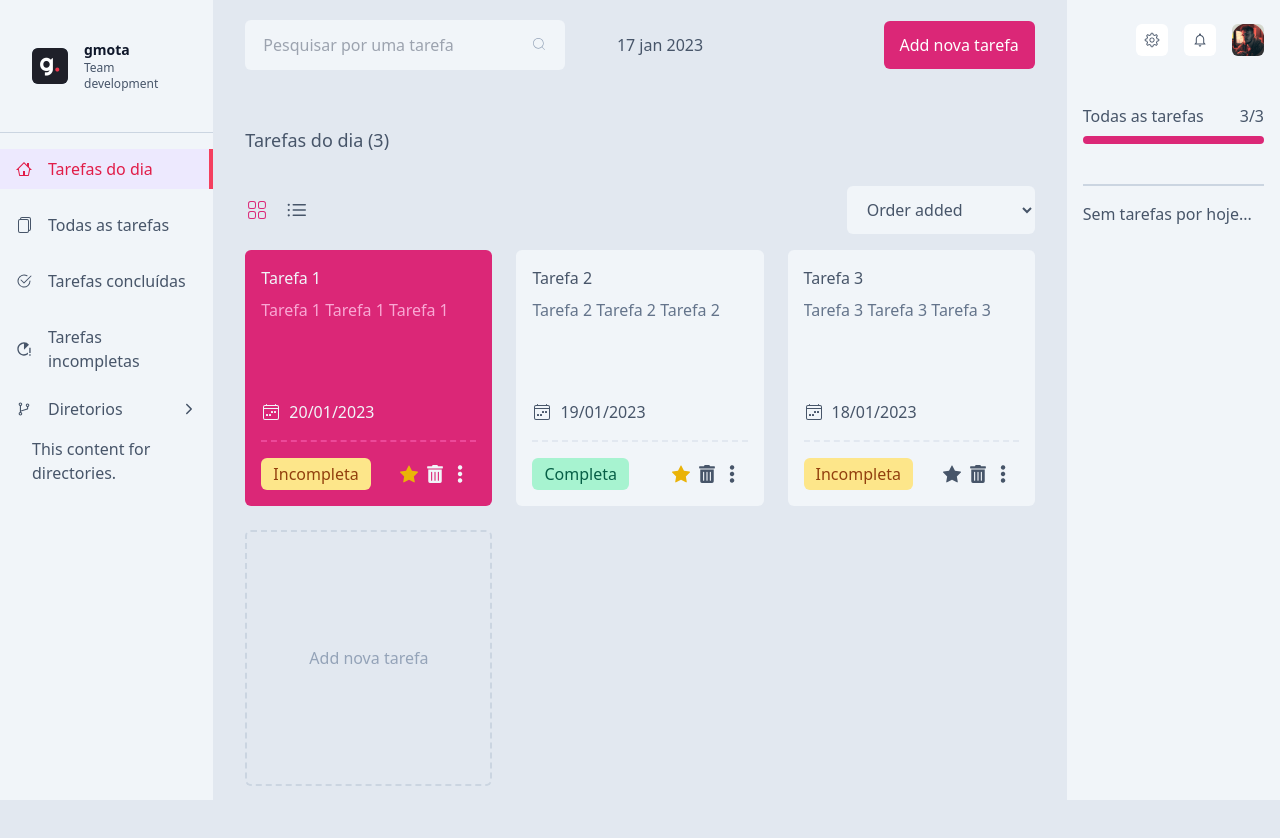
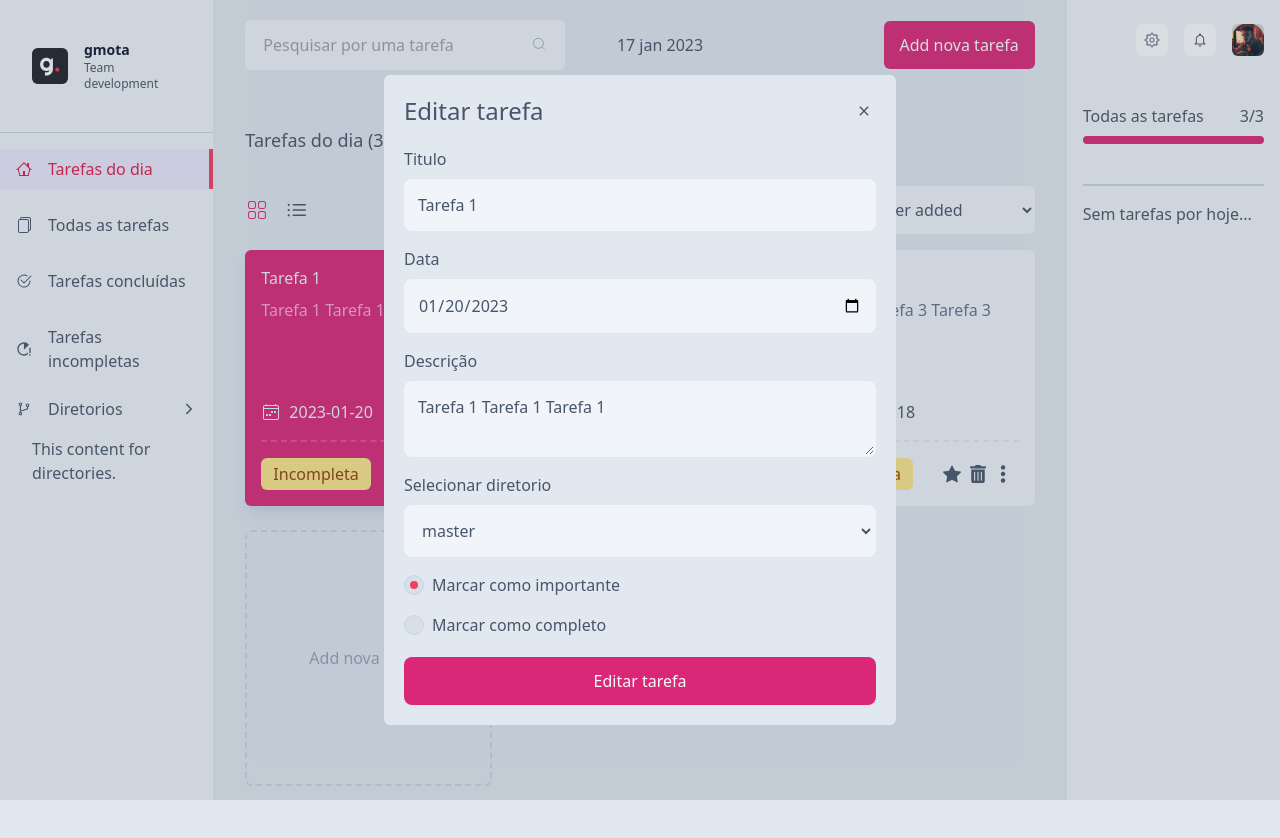
Before and after one commit to GuilhermeMota20/TasksMota, a Next.js app: page / in a window 1280 px wide. Both pictures are taken after a click on the button 460 px from the left and 474 px from the top of the page. Shown: the top 838 px of the page. Built offline with nearby package versions, Linux system fonts and the light colour scheme; a web font is replaced by a local one.

Commit message:
[FRONTEND] FT - Finalizando modais de adicionar e editar tarefas

```diff
--- a/src/components/Modals/ModalNewTasks.tsx
+++ b/src/components/Modals/ModalNewTasks.tsx
@@ -3,6 +3,7 @@ import { useState } from 'react';
 import { useForm } from 'react-hook-form';
 import * as yup from "yup";
 import Modal from ".";
+import { Tasks } from '../../types/Task';
 import { Input } from '../Utilities/Input';
 import { InputCheckBox } from '../Utilities/InputCheckBox';
 import InputGroup from '../Utilities/InputGroup';
@@ -12,14 +13,17 @@ type CreateTaskFormData = {
     title: string;
     date: string;
     description: string;
-    isImportant: boolean;
-    isCompleted: boolean;
+    important: boolean;
+    completed: boolean;
     dir: string;
 };
 
 interface ModalNewTasksProps {
+    nameForm: string;
+    task?: Tasks;
     onClose: () => void;
-}
+    onConfirm?: (task: Tasks) => void;
+};
 
 const createTaskFormSchema = yup.object().shape({
     title: yup.string().required('Titulo obrigatorio'),
@@ -27,30 +31,44 @@ const createTaskFormSchema = yup.object().shape({
     description: yup.string().required('Descrição obrigatoria'),
 });
 
-// const handleCreateTask: SubmitHandler<CreateTaskFormData> = async (values) => {
-//     await new Promise(resolve => setTimeout(resolve, 600));
-//     console.log(values);
-// };
-
-const handleCreateTask = (values: CreateTaskFormData) => {
-    console.log(JSON.stringify(values));
-};
-
-export default function ModalNewTasks({ onClose }: ModalNewTasksProps) {
-    const [isImportant, setIsImportant] = useState(false);
-    const [isCompleted, setIsCompleted] = useState(false);
-
-    const {
-        register,
-        handleSubmit,
-        formState: { errors }
-    } = useForm<CreateTaskFormData>({
+export default function ModalNewTasks({ onClose, task, nameForm, onConfirm }: ModalNewTasksProps) {
+    const { register, handleSubmit, formState: { errors } } = useForm<CreateTaskFormData>({
         resolver: yupResolver(createTaskFormSchema)
     });
 
+    const [title, setTitle] = useState<string>(() => {
+        if (task) return task.title;
+        return '';
+    });
+    const [date, setDate] = useState<string>(() => {
+        if (task) return task.date;
+        return '';
+    });
+    const [description, setDescription] = useState<string>(() => {
+        if (task) return task.description;
+        return '';
+    });
+    const [dir, setDir] = useState<string>(() => {
+        if (task) return task.dir;
+        return '';
+        // return dir[0];
+    });
+    const [isImportant, setIsImportant] = useState<boolean>(() => {
+        if (task) return task.important;
+        return false;
+    });
+    const [isCompleted, setIsCompleted] = useState<boolean>(() => {
+        if (task) return task.completed;
+        return false;
+    });
+
+    const handleCreateTask = (values: CreateTaskFormData) => {
+        console.log(JSON.stringify(values));
+    };
+
     return (
         <Modal
-            title="Adicionar nova tarefa"
+            title={nameForm}
             onClose={onClose}
         >
             <form
@@ -60,32 +78,48 @@ export default function ModalNewTasks({ onClose }: ModalNewTasksProps) {
                 <InputGroup label="Titulo">
                     <Input
                         type="text"
+                        value={title}
                         placeholder="exp: estudar para prova"
                         errors={errors.title}
                         {...register('title')}
+                        onChange={({ target }: { target: any }) => {
+                            setTitle(target.value);
+                        }}
                     />
                 </InputGroup>
 
                 <InputGroup label="Data">
                     <Input
                         type="date"
+                        value={date}
                         errors={errors.date}
                         {...register('date')}
+                        onChange={({ target }: { target: any }) => {
+                            setDate(target.value);
+                        }}
                     />
                 </InputGroup>
 
                 <InputGroup label="Descrição">
                     <TextArea
                         placeholder='exp: estudar 1hr de ingles'
+                        value={description}
                         error={errors.description}
                         {...register('description')}
+                        onChange={({ target }: { target: any }) => {
+                            setDescription(target.value);
+                        }}
                     />
                 </InputGroup>
 
                 <InputGroup label="Selecionar diretorio">
                     <select
                         className='bg-slate-100 text-slate-600 placeholder:text-slate-400 hover:border-pink-600 focus:border-pink-600'
+                        value={dir}
                         {...register('dir')}
+                        onChange={({ target }: { target: any }) => {
+                            setDir(target.value);
+                        }}
                     >
                         <option value="master">master</option>
                     </select>
@@ -96,19 +130,19 @@ export default function ModalNewTasks({ onClose }: ModalNewTasksProps) {
                         isChecked={isImportant}
                         setIsChecked={setIsImportant}
                         label="Marcar como importante"
-                        {...register('isImportant')}
+                        {...register('important')}
                     />
 
                     <InputCheckBox
                         isChecked={isCompleted}
                         setIsChecked={setIsCompleted}
                         label="Marcar como completo"
-                        {...register('isCompleted')}
+                        {...register('completed')}
                     />
                 </div>
 
                 <button type="submit" className="btn mt-5 bg-pink-600 hover:bg-pink-700 py-3 px-6 text-slate-50 rounded-lg w-auto transition">
-                    Adicionar nova tarefa
+                    {nameForm}
                 </button>
             </form>
         </Modal>
--- a/src/components/Modals/index.tsx
+++ b/src/components/Modals/index.tsx
@@ -5,10 +5,9 @@ interface ModalProps {
     children: React.ReactNode;
     title: string;
     onClose: () => void;
-    isOpen?: boolean;
 }
 
-export default function Modal({ children, title, onClose, isOpen }: ModalProps) {
+export default function Modal({ children, title, onClose }: ModalProps) {
     const closeModalHandler = (event: React.MouseEvent) => {
         if (event.target === event.currentTarget) {
             onClose();
--- a/src/components/TasksSection/TaskItem/ActionsTaskItem/BtnEditTask.tsx
+++ b/src/components/TasksSection/TaskItem/ActionsTaskItem/BtnEditTask.tsx
@@ -1,29 +1,35 @@
+import { useState } from "react";
 import { SlOptionsVertical } from 'react-icons/sl';
 import { Tasks } from "../../../../types/Task";
+import ModalNewTasks from "../../../Modals/ModalNewTasks";
 
 interface BtnEditTaskProps {
     task: Tasks;
 }
 
 export default function BtnEditTask({ task }: BtnEditTaskProps) {
+    const [modalEditTaskOpen, setModalEditTaskOpen] = useState<boolean>(false);
+    const closeModalEditTask = () => setModalEditTaskOpen(false);
+    const openModalEditTask = () => setModalEditTaskOpen(true);
+
     return (
         <>
             <button
                 title="edit task"
                 className="transition w-7 sm:w-8 h-6 sm:h-8 grid place-items-center hover:text-slate-700"
-            // onClick={openModalEditTask}
+                onClick={openModalEditTask}
             >
                 <SlOptionsVertical className="text-md sm:text-lg" />
             </button>
 
-            {/* {modalEditTaskOpen && (
-                <ModalCreateTask
+            {modalEditTaskOpen && (
+                <ModalNewTasks
                     onClose={closeModalEditTask}
                     task={task}
-                    nameForm="Edit task"
-                    onConfirm={editTaskHandler}
+                    nameForm="Editar tarefa"
+                // onConfirm={editTaskHandler}
                 />
-            )} */}
+            )}
         </>
     )
 }
--- a/src/components/TasksSection/index.tsx
+++ b/src/components/TasksSection/index.tsx
@@ -5,7 +5,7 @@ const tasksMock = [
         id: '1',
         title: 'Tarefa 1',
         description: 'Tarefa 1 Tarefa 1 Tarefa 1',
-        date: '20/01/2023',
+        date: '2023-01-20',
         completed: false,
         important: true,
         dir: '',
@@ -14,7 +14,7 @@ const tasksMock = [
         id: '2',
         title: 'Tarefa 2',
         description: 'Tarefa 2 Tarefa 2 Tarefa 2',
-        date: '19/01/2023',
+        date: '2023-01-19',
         completed: true,
         important: true,
         dir: '',
@@ -23,7 +23,7 @@ const tasksMock = [
         id: '3',
         title: 'Tarefa 3',
         description: 'Tarefa 3 Tarefa 3 Tarefa 3',
-        date: '18/01/2023',
+        date: '2023-01-18',
         completed: false,
         important: false,
         dir: '',
--- a/src/components/Utilities/AddNewTask.tsx
+++ b/src/components/Utilities/AddNewTask.tsx
@@ -21,7 +21,7 @@ export default function AddNewTask({ className }: AddNewTaskProps) {
             </button>
 
             {showModal && (
-                <ModalNewTasks onClose={closeModal} />
+                <ModalNewTasks onClose={closeModal} nameForm='Adicionar nova tarefa' />
             )}
         </>
     )
--- a/src/components/Utilities/Input.tsx
+++ b/src/components/Utilities/Input.tsx
@@ -1,22 +1,25 @@
 import { forwardRef, ForwardRefRenderFunction } from "react";
 import { FieldError } from "react-hook-form";
 
-interface InputBaeProps {
-    type?: string;
+interface InputBaseProps {
+    type: string;
+    value: string;
     placeholder?: string;
     errors?: FieldError;
+    onChange: (target: any)=> void;
 }
-
-const InputBase: ForwardRefRenderFunction<HTMLInputElement, InputBaeProps> = ({ errors = null, placeholder, type = 'text', ...rest }, ref) => {
+const InputBase: ForwardRefRenderFunction<HTMLInputElement, InputBaseProps> = ({ onChange, errors = null, placeholder, type = 'text', value, ...rest }, ref) => {
     return (
         <>
             <input
                 type={type}
+                value={value}
                 placeholder={placeholder}
                 className="w-full bg-slate-100 text-slate-600 placeholder:text-slate-400 hover:border-pink-600 focus:border-pink-600"
                 autoComplete="off"
                 ref={ref}
                 {...rest}
+                onChange={onChange}
             />
 
             {
--- a/src/components/Utilities/TextArea.tsx
+++ b/src/components/Utilities/TextArea.tsx
@@ -4,16 +4,20 @@ import { FieldError } from "react-hook-form";
 interface TextAreaProps {
     placeholder?: string;
     error?: FieldError;
+    value?: string;
+    onChange: (target: any)=> void;
 }
 
-const TextAreaBase: ForwardRefRenderFunction<HTMLTextAreaElement, TextAreaProps> = ({ placeholder, error = null, ...rest }, ref) => {
+const TextAreaBase: ForwardRefRenderFunction<HTMLTextAreaElement, TextAreaProps> = ({ placeholder, error = null, value, onChange, ...rest }, ref) => {
     return (
         <>
             <textarea
                 className="w-full bg-slate-100 text-slate-600 placeholder:text-slate-400 hover:border-pink-600 focus:border-pink-600"
                 placeholder={placeholder}
+                value={value}
                 ref={ref}
                 {...rest}
+                onChange={onChange}
             ></textarea>
 
             {
```
